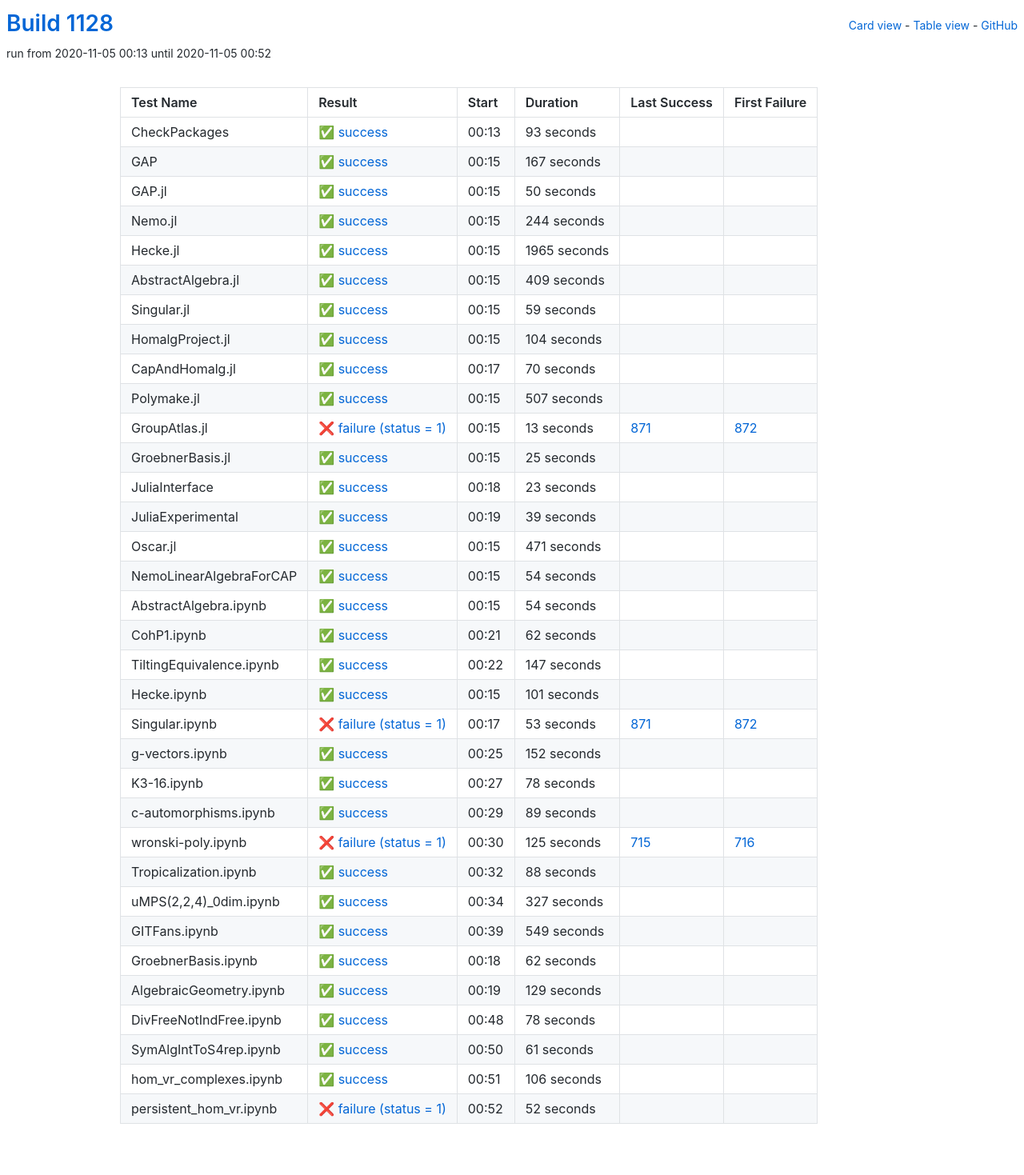
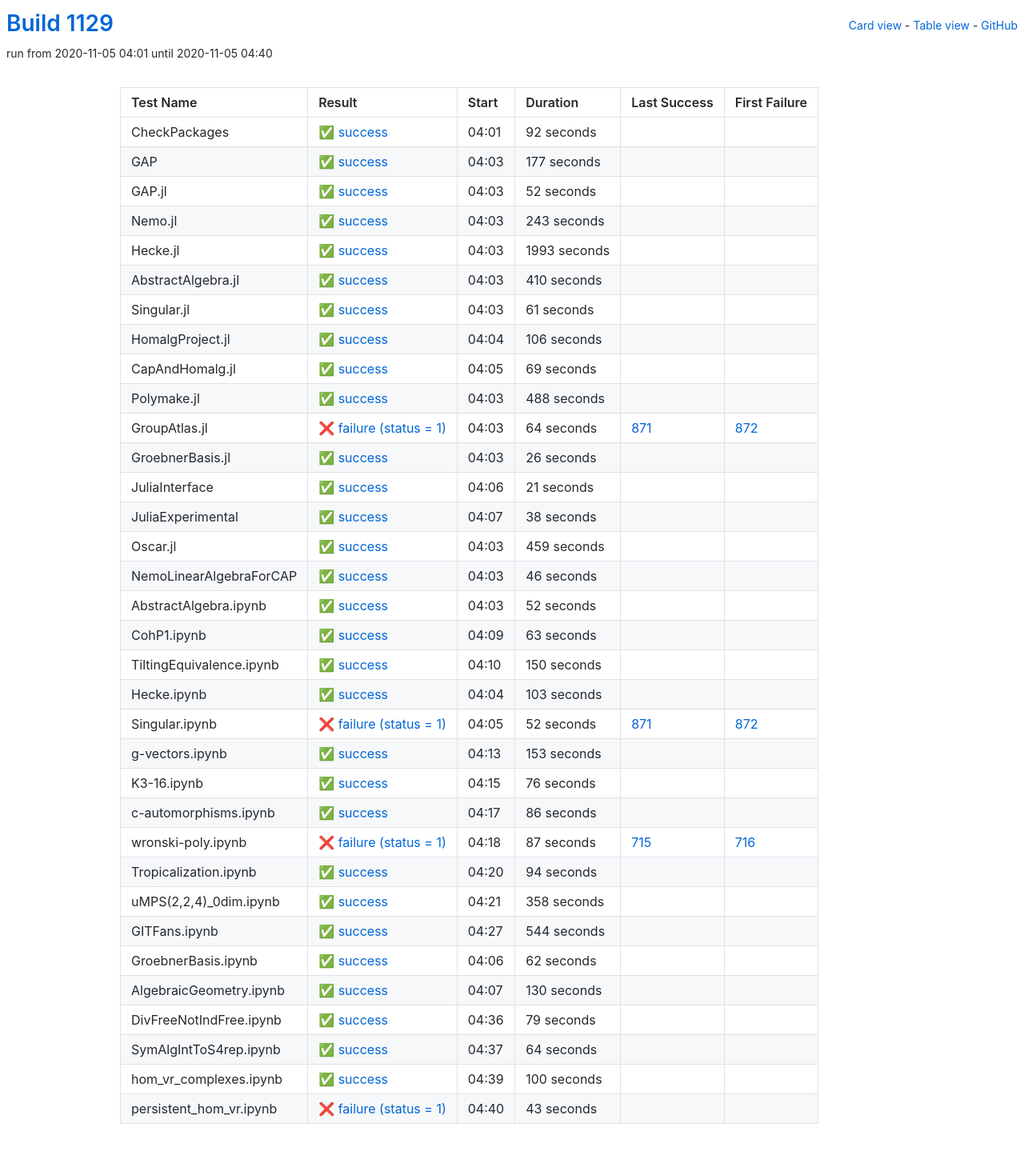
Before and after one commit to oscar-system/oscar-ci-status-stable, a Jekyll site: the page built from table.html, in a window 1280 px wide. Shown: the whole page at 80% size. Built offline with Jekyll 4.4.1, drawn with Linux system fonts in a browser that asks for light colours.

Commit message:
Build #1129

```diff
--- a/_data/ci.yml
+++ b/_data/ci.yml
@@ -1,6 +1,6 @@
 ---
-build: 1128
-build_url: https://oscarci.mathematik.uni-kl.de/job/oscar-stable/1128/
+build: 1129
+build_url: https://oscarci.mathematik.uni-kl.de/job/oscar-stable/1129/
 job: oscar-stable
 organization: oscar-system
 repo: oscar-ci-status-stable
@@ -8,344 +8,344 @@ repourl: https://github.com/oscar-system/oscar-ci-status-stable
 tests:
 - name: CheckPackages
   id: checkpackages
-  log: https://oscarci.mathematik.uni-kl.de/job/oscar-stable/1128/artifact/logs/build-1128/CheckPackages.log
-  start: 2020-11-05 00:13
+  log: https://oscarci.mathematik.uni-kl.de/job/oscar-stable/1129/artifact/logs/build-1129/CheckPackages.log
+  start: 2020-11-05 04:01
   success: true
   exitcode: 0
   status: success
-  duration: 93
+  duration: 92
   last_success: false
   last_success_url:
   first_failure: false
   first_failure_url:
 - name: GAP
   id: gap
-  log: https://oscarci.mathematik.uni-kl.de/job/oscar-stable/1128/artifact/logs/build-1128/GAP.log
-  start: 2020-11-05 00:15
+  log: https://oscarci.mathematik.uni-kl.de/job/oscar-stable/1129/artifact/logs/build-1129/GAP.log
+  start: 2020-11-05 04:03
   success: true
   exitcode: 0
   status: success
-  duration: 167
+  duration: 177
   last_success: false
   last_success_url:
   first_failure: false
   first_failure_url:
 - name: GAP.jl
   id: gap-jl
-  log: https://oscarci.mathematik.uni-kl.de/job/oscar-stable/1128/artifact/logs/build-1128/GAP.jl.log
-  start: 2020-11-05 00:15
+  log: https://oscarci.mathematik.uni-kl.de/job/oscar-stable/1129/artifact/logs/build-1129/GAP.jl.log
+  start: 2020-11-05 04:03
   success: true
   exitcode: 0
   status: success
-  duration: 50
+  duration: 52
   last_success: false
   last_success_url:
   first_failure: false
   first_failure_url:
 - name: Nemo.jl
   id: nemo-jl
-  log: https://oscarci.mathematik.uni-kl.de/job/oscar-stable/1128/artifact/logs/build-1128/Nemo.jl.log
-  start: 2020-11-05 00:15
+  log: https://oscarci.mathematik.uni-kl.de/job/oscar-stable/1129/artifact/logs/build-1129/Nemo.jl.log
+  start: 2020-11-05 04:03
   success: true
   exitcode: 0
   status: success
-  duration: 244
+  duration: 243
   last_success: false
   last_success_url:
   first_failure: false
   first_failure_url:
 - name: Hecke.jl
   id: hecke-jl
-  log: https://oscarci.mathematik.uni-kl.de/job/oscar-stable/1128/artifact/logs/build-1128/Hecke.jl.log
-  start: 2020-11-05 00:15
+  log: https://oscarci.mathematik.uni-kl.de/job/oscar-stable/1129/artifact/logs/build-1129/Hecke.jl.log
+  start: 2020-11-05 04:03
   success: true
   exitcode: 0
   status: success
-  duration: 1965
+  duration: 1993
   last_success: false
   last_success_url:
   first_failure: false
   first_failure_url:
 - name: AbstractAlgebra.jl
   id: abstractalgebra-jl
-  log: https://oscarci.mathematik.uni-kl.de/job/oscar-stable/1128/artifact/logs/build-1128/AbstractAlgebra.jl.log
-  start: 2020-11-05 00:15
+  log: https://oscarci.mathematik.uni-kl.de/job/oscar-stable/1129/artifact/logs/build-1129/AbstractAlgebra.jl.log
+  start: 2020-11-05 04:03
   success: true
   exitcode: 0
   status: success
-  duration: 409
+  duration: 410
   last_success: false
   last_success_url:
   first_failure: false
   first_failure_url:
 - name: Singular.jl
   id: singular-jl
-  log: https://oscarci.mathematik.uni-kl.de/job/oscar-stable/1128/artifact/logs/build-1128/Singular.jl.log
-  start: 2020-11-05 00:15
+  log: https://oscarci.mathematik.uni-kl.de/job/oscar-stable/1129/artifact/logs/build-1129/Singular.jl.log
+  start: 2020-11-05 04:03
   success: true
   exitcode: 0
   status: success
-  duration: 59
+  duration: 61
   last_success: false
   last_success_url:
   first_failure: false
   first_failure_url:
 - name: HomalgProject.jl
   id: homalgproject-jl
-  log: https://oscarci.mathematik.uni-kl.de/job/oscar-stable/1128/artifact/logs/build-1128/HomalgProject.jl.log
-  start: 2020-11-05 00:15
+  log: https://oscarci.mathematik.uni-kl.de/job/oscar-stable/1129/artifact/logs/build-1129/HomalgProject.jl.log
+  start: 2020-11-05 04:04
   success: true
   exitcode: 0
   status: success
-  duration: 104
+  duration: 106
   last_success: false
   last_success_url:
   first_failure: false
   first_failure_url:
 - name: CapAndHomalg.jl
   id: capandhomalg-jl
-  log: https://oscarci.mathematik.uni-kl.de/job/oscar-stable/1128/artifact/logs/build-1128/CapAndHomalg.jl.log
-  start: 2020-11-05 00:17
+  log: https://oscarci.mathematik.uni-kl.de/job/oscar-stable/1129/artifact/logs/build-1129/CapAndHomalg.jl.log
+  start: 2020-11-05 04:05
   success: true
   exitcode: 0
   status: success
-  duration: 70
+  duration: 69
   last_success: false
   last_success_url:
   first_failure: false
   first_failure_url:
 - name: Polymake.jl
   id: polymake-jl
-  log: https://oscarci.mathematik.uni-kl.de/job/oscar-stable/1128/artifact/logs/build-1128/Polymake.jl.log
-  start: 2020-11-05 00:15
+  log: https://oscarci.mathematik.uni-kl.de/job/oscar-stable/1129/artifact/logs/build-1129/Polymake.jl.log
+  start: 2020-11-05 04:03
   success: true
   exitcode: 0
   status: success
-  duration: 507
+  duration: 488
   last_success: false
   last_success_url:
   first_failure: false
   first_failure_url:
 - name: GroupAtlas.jl
   id: groupatlas-jl
-  log: https://oscarci.mathematik.uni-kl.de/job/oscar-stable/1128/artifact/logs/build-1128/GroupAtlas.jl.log
-  start: 2020-11-05 00:15
+  log: https://oscarci.mathematik.uni-kl.de/job/oscar-stable/1129/artifact/logs/build-1129/GroupAtlas.jl.log
+  start: 2020-11-05 04:03
   success: false
   exitcode: 1
   status: failure
-  duration: 13
+  duration: 64
   last_success: 871
   last_success_url: https://oscarci.mathematik.uni-kl.de/job/oscar-stable/871/
   first_failure: 872
   first_failure_url: https://oscarci.mathematik.uni-kl.de/job/oscar-stable/872/
 - name: GroebnerBasis.jl
   id: groebnerbasis-jl
-  log: https://oscarci.mathematik.uni-kl.de/job/oscar-stable/1128/artifact/logs/build-1128/GroebnerBasis.jl.log
-  start: 2020-11-05 00:15
+  log: https://oscarci.mathematik.uni-kl.de/job/oscar-stable/1129/artifact/logs/build-1129/GroebnerBasis.jl.log
+  start: 2020-11-05 04:03
   success: true
   exitcode: 0
   status: success
-  duration: 25
+  duration: 26
   last_success: false
   last_success_url:
   first_failure: false
   first_failure_url:
 - name: JuliaInterface
   id: juliainterface
-  log: https://oscarci.mathematik.uni-kl.de/job/oscar-stable/1128/artifact/logs/build-1128/JuliaInterface.log
-  start: 2020-11-05 00:18
+  log: https://oscarci.mathematik.uni-kl.de/job/oscar-stable/1129/artifact/logs/build-1129/JuliaInterface.log
+  start: 2020-11-05 04:06
   success: true
   exitcode: 0
   status: success
-  duration: 23
+  duration: 21
   last_success: false
   last_success_url:
   first_failure: false
   first_failure_url:
 - name: JuliaExperimental
   id: juliaexperimental
-  log: https://oscarci.mathematik.uni-kl.de/job/oscar-stable/1128/artifact/logs/build-1128/JuliaExperimental.log
-  start: 2020-11-05 00:19
+  log: https://oscarci.mathematik.uni-kl.de/job/oscar-stable/1129/artifact/logs/build-1129/JuliaExperimental.log
+  start: 2020-11-05 04:07
   success: true
   exitcode: 0
   status: success
-  duration: 39
+  duration: 38
   last_success: false
   last_success_url:
   first_failure: false
   first_failure_url:
 - name: Oscar.jl
   id: oscar-jl
-  log: https://oscarci.mathematik.uni-kl.de/job/oscar-stable/1128/artifact/logs/build-1128/Oscar.jl.log
-  start: 2020-11-05 00:15
+  log: https://oscarci.mathematik.uni-kl.de/job/oscar-stable/1129/artifact/logs/build-1129/Oscar.jl.log
+  start: 2020-11-05 04:03
   success: true
   exitcode: 0
   status: success
-  duration: 471
+  duration: 459
   last_success: false
   last_success_url:
   first_failure: false
   first_failure_url:
 - name: NemoLinearAlgebraForCAP
   id: nemolinearalgebraforcap
-  log: https://oscarci.mathematik.uni-kl.de/job/oscar-stable/1128/artifact/logs/build-1128/NemoLinearAlgebraForCAP.log
-  start: 2020-11-05 00:15
+  log: https://oscarci.mathematik.uni-kl.de/job/oscar-stable/1129/artifact/logs/build-1129/NemoLinearAlgebraForCAP.log
+  start: 2020-11-05 04:03
   success: true
   exitcode: 0
   status: success
-  duration: 54
+  duration: 46
   last_success: false
   last_success_url:
   first_failure: false
   first_failure_url:
 - name: AbstractAlgebra.ipynb
   id: abstractalgebra-ipynb
-  log: https://oscarci.mathematik.uni-kl.de/job/oscar-stable/1128/artifact/logs/build-1128/AbstractAlgebra.ipynb.log
-  start: 2020-11-05 00:15
+  log: https://oscarci.mathematik.uni-kl.de/job/oscar-stable/1129/artifact/logs/build-1129/AbstractAlgebra.ipynb.log
+  start: 2020-11-05 04:03
   success: true
   exitcode: 0
   status: success
-  duration: 54
+  duration: 52
   last_success: false
   last_success_url:
   first_failure: false
   first_failure_url:
 - name: CohP1.ipynb
   id: cohp1-ipynb
-  log: https://oscarci.mathematik.uni-kl.de/job/oscar-stable/1128/artifact/logs/build-1128/CohP1.ipynb.log
-  start: 2020-11-05 00:21
+  log: https://oscarci.mathematik.uni-kl.de/job/oscar-stable/1129/artifact/logs/build-1129/CohP1.ipynb.log
+  start: 2020-11-05 04:09
   success: true
   exitcode: 0
   status: success
-  duration: 62
+  duration: 63
   last_success: false
   last_success_url:
   first_failure: false
   first_failure_url:
 - name: TiltingEquivalence.ipynb
   id: tiltingequivalence-ipynb
-  log: https://oscarci.mathematik.uni-kl.de/job/oscar-stable/1128/artifact/logs/build-1128/TiltingEquivalence.ipynb.log
-  start: 2020-11-05 00:22
+  log: https://oscarci.mathematik.uni-kl.de/job/oscar-stable/1129/artifact/logs/build-1129/TiltingEquivalence.ipynb.log
+  start: 2020-11-05 04:10
   success: true
   exitcode: 0
   status: success
-  duration: 147
+  duration: 150
   last_success: false
   last_success_url:
   first_failure: false
   first_failure_url:
 - name: Hecke.ipynb
   id: hecke-ipynb
-  log: https://oscarci.mathematik.uni-kl.de/job/oscar-stable/1128/artifact/logs/build-1128/Hecke.ipynb.log
-  start: 2020-11-05 00:15
+  log: https://oscarci.mathematik.uni-kl.de/job/oscar-stable/1129/artifact/logs/build-1129/Hecke.ipynb.log
+  start: 2020-11-05 04:04
   success: true
   exitcode: 0
   status: success
-  duration: 101
+  duration: 103
   last_success: false
   last_success_url:
   first_failure: false
   first_failure_url:
 - name: Singular.ipynb
   id: singular-ipynb
-  log: https://oscarci.mathematik.uni-kl.de/job/oscar-stable/1128/artifact/logs/build-1128/Singular.ipynb.log
-  start: 2020-11-05 00:17
+  log: https://oscarci.mathematik.uni-kl.de/job/oscar-stable/1129/artifact/logs/build-1129/Singular.ipynb.log
+  start: 2020-11-05 04:05
   success: false
   exitcode: 1
   status: failure
-  duration: 53
+  duration: 52
   last_success: 871
   last_success_url: https://oscarci.mathematik.uni-kl.de/job/oscar-stable/871/
   first_failure: 872
   first_failure_url: https://oscarci.mathematik.uni-kl.de/job/oscar-stable/872/
 - name: g-vectors.ipynb
   id: g-vectors-ipynb
-  log: https://oscarci.mathematik.uni-kl.de/job/oscar-stable/1128/artifact/logs/build-1128/g-vectors.ipynb.log
-  start: 2020-11-05 00:25
+  log: https://oscarci.mathematik.uni-kl.de/job/oscar-stable/1129/artifact/logs/build-1129/g-vectors.ipynb.log
+  start: 2020-11-05 04:13
   success: true
   exitcode: 0
   status: success
-  duration: 152
+  duration: 153
   last_success: false
   last_success_url:
   first_failure: false
   first_failure_url:
 - name: K3-16.ipynb
   id: k3-16-ipynb
-  log: https://oscarci.mathematik.uni-kl.de/job/oscar-stable/1128/artifact/logs/build-1128/K3-16.ipynb.log
-  start: 2020-11-05 00:27
+  log: https://oscarci.mathematik.uni-kl.de/job/oscar-stable/1129/artifact/logs/build-1129/K3-16.ipynb.log
+  start: 2020-11-05 04:15
   success: true
   exitcode: 0
   status: success
-  duration: 78
+  duration: 76
   last_success: false
   last_success_url:
   first_failure: false
   first_failure_url:
 - name: c-automorphisms.ipynb
   id: c-automorphisms-ipynb
-  log: https://oscarci.mathematik.uni-kl.de/job/oscar-stable/1128/artifact/logs/build-1128/c-automorphisms.ipynb.log
-  start: 2020-11-05 00:29
+  log: https://oscarci.mathematik.uni-kl.de/job/oscar-stable/1129/artifact/logs/build-1129/c-automorphisms.ipynb.log
+  start: 2020-11-05 04:17
   success: true
   exitcode: 0
   status: success
-  duration: 89
+  duration: 86
   last_success: false
   last_success_url:
   first_failure: false
   first_failure_url:
 - name: wronski-poly.ipynb
   id: wronski-poly-ipynb
-  log: https://oscarci.mathematik.uni-kl.de/job/oscar-stable/1128/artifact/logs/build-1128/wronski-poly.ipynb.log
-  start: 2020-11-05 00:30
+  log: https://oscarci.mathematik.uni-kl.de/job/oscar-stable/1129/artifact/logs/build-1129/wronski-poly.ipynb.log
+  start: 2020-11-05 04:18
   success: false
   exitcode: 1
   status: failure
-  duration: 125
+  duration: 87
   last_success: 715
   last_success_url: https://oscarci.mathematik.uni-kl.de/job/oscar-stable/715/
   first_failure: 716
   first_failure_url: https://oscarci.mathematik.uni-kl.de/job/oscar-stable/716/
 - name: Tropicalization.ipynb
   id: tropicalization-ipynb
-  log: https://oscarci.mathematik.uni-kl.de/job/oscar-stable/1128/artifact/logs/build-1128/Tropicalization.ipynb.log
-  start: 2020-11-05 00:32
+  log: https://oscarci.mathematik.uni-kl.de/job/oscar-stable/1129/artifact/logs/build-1129/Tropicalization.ipynb.log
+  start: 2020-11-05 04:20
   success: true
   exitcode: 0
   status: success
-  duration: 88
+  duration: 94
   last_success: false
   last_success_url:
   first_failure: false
   first_failure_url:
 - name: uMPS(2,2,4)_0dim.ipynb
   id: umps-2-2-4-0dim-ipynb
-  log: https://oscarci.mathematik.uni-kl.de/job/oscar-stable/1128/artifact/logs/build-1128/uMPS-2-2-4-_0dim.ipynb.log
-  start: 2020-11-05 00:34
+  log: https://oscarci.mathematik.uni-kl.de/job/oscar-stable/1129/artifact/logs/build-1129/uMPS-2-2-4-_0dim.ipynb.log
+  start: 2020-11-05 04:21
   success: true
   exitcode: 0
   status: success
-  duration: 327
+  duration: 358
   last_success: false
   last_success_url:
   first_failure: false
   first_failure_url:
 - name: GITFans.ipynb
   id: gitfans-ipynb
-  log: https://oscarci.mathematik.uni-kl.de/job/oscar-stable/1128/artifact/logs/build-1128/GITFans.ipynb.log
-  start: 2020-11-05 00:39
+  log: https://oscarci.mathematik.uni-kl.de/job/oscar-stable/1129/artifact/logs/build-1129/GITFans.ipynb.log
+  start: 2020-11-05 04:27
   success: true
   exitcode: 0
   status: success
-  duration: 549
+  duration: 544
   last_success: false
   last_success_url:
   first_failure: false
   first_failure_url:
 - name: GroebnerBasis.ipynb
   id: groebnerbasis-ipynb
-  log: https://oscarci.mathematik.uni-kl.de/job/oscar-stable/1128/artifact/logs/build-1128/GroebnerBasis.ipynb.log
-  start: 2020-11-05 00:18
+  log: https://oscarci.mathematik.uni-kl.de/job/oscar-stable/1129/artifact/logs/build-1129/GroebnerBasis.ipynb.log
+  start: 2020-11-05 04:06
   success: true
   exitcode: 0
   status: success
@@ -356,60 +356,60 @@ tests:
   first_failure_url:
 - name: AlgebraicGeometry.ipynb
   id: algebraicgeometry-ipynb
-  log: https://oscarci.mathematik.uni-kl.de/job/oscar-stable/1128/artifact/logs/build-1128/AlgebraicGeometry.ipynb.log
-  start: 2020-11-05 00:19
+  log: https://oscarci.mathematik.uni-kl.de/job/oscar-stable/1129/artifact/logs/build-1129/AlgebraicGeometry.ipynb.log
+  start: 2020-11-05 04:07
   success: true
   exitcode: 0
   status: success
-  duration: 129
+  duration: 130
   last_success: false
   last_success_url:
   first_failure: false
   first_failure_url:
 - name: DivFreeNotIndFree.ipynb
   id: divfreenotindfree-ipynb
-  log: https://oscarci.mathematik.uni-kl.de/job/oscar-stable/1128/artifact/logs/build-1128/DivFreeNotIndFree.ipynb.log
-  start: 2020-11-05 00:48
+  log: https://oscarci.mathematik.uni-kl.de/job/oscar-stable/1129/artifact/logs/build-1129/DivFreeNotIndFree.ipynb.log
+  start: 2020-11-05 04:36
   success: true
   exitcode: 0
   status: success
-  duration: 78
+  duration: 79
   last_success: false
   last_success_url:
   first_failure: false
   first_failure_url:
 - name: SymAlgIntToS4rep.ipynb
   id: symalginttos4rep-ipynb
-  log: https://oscarci.mathematik.uni-kl.de/job/oscar-stable/1128/artifact/logs/build-1128/SymAlgIntToS4rep.ipynb.log
-  start: 2020-11-05 00:50
+  log: https://oscarci.mathematik.uni-kl.de/job/oscar-stable/1129/artifact/logs/build-1129/SymAlgIntToS4rep.ipynb.log
+  start: 2020-11-05 04:37
   success: true
   exitcode: 0
   status: success
-  duration: 61
+  duration: 64
   last_success: false
   last_success_url:
   first_failure: false
   first_failure_url:
 - name: hom_vr_complexes.ipynb
   id: hom-vr-complexes-ipynb
-  log: https://oscarci.mathematik.uni-kl.de/job/oscar-stable/1128/artifact/logs/build-1128/hom_vr_complexes.ipynb.log
-  start: 2020-11-05 00:51
+  log: https://oscarci.mathematik.uni-kl.de/job/oscar-stable/1129/artifact/logs/build-1129/hom_vr_complexes.ipynb.log
+  start: 2020-11-05 04:39
   success: true
   exitcode: 0
   status: success
-  duration: 106
+  duration: 100
   last_success: false
   last_success_url:
   first_failure: false
   first_failure_url:
 - name: persistent_hom_vr.ipynb
   id: persistent-hom-vr-ipynb
-  log: https://oscarci.mathematik.uni-kl.de/job/oscar-stable/1128/artifact/logs/build-1128/persistent_hom_vr.ipynb.log
-  start: 2020-11-05 00:52
+  log: https://oscarci.mathematik.uni-kl.de/job/oscar-stable/1129/artifact/logs/build-1129/persistent_hom_vr.ipynb.log
+  start: 2020-11-05 04:40
   success: false
   exitcode: 1
   status: failure
-  duration: 52
+  duration: 43
   last_success: false
   last_success_url:
   first_failure: false
```
Also changed, not shown: README.md.
